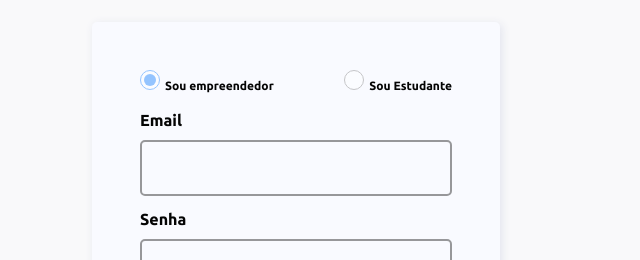
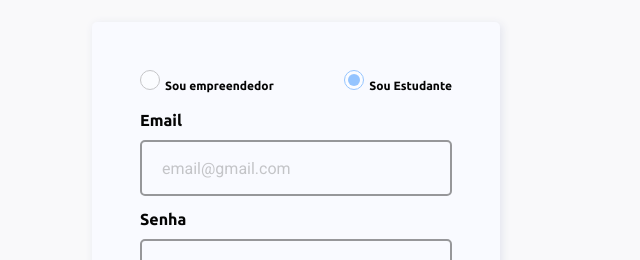
Before and after one commit to eemilyy/ada-front, a React (Create React App) app: page /signup in a window 1280 px wide. Both pictures are taken after a click on the button "Cadastrar com email". Shown: the part 282-542 px from the top of the page, without its empty margins (344-984 px from the left). Built offline with nearby package versions, Linux system fonts and the light colour scheme; no server answers.

Commit message:
resolvendo conflitos de merge

```diff
--- a/src/pages/signUp/signUp.js
+++ b/src/pages/signUp/signUp.js
@@ -25,7 +25,9 @@ function SignUp() {
 
 	const [email, setEmail] = useState("");
 	const [senha, setSenha] = useState("");
+	const [senhaConfirm, setSenhaConfirm] = useState("");
 	const [nome, setNome] = useState("");
+	const [tipo, setTipo] = useState("");
 	const [cpf, setCpf] = useState("");
 	const [telefone, setTelefone] = useState("");
 	const [cep, setCep] = useState("");
@@ -86,23 +88,34 @@ function SignUp() {
 						<div className='d-flex justify-content-between mb-3'>
 
 							<div className='justify-content-center'>
-								<input className="check-input" type="radio" name="user_type" id="employer" checked />
+								<input className="check-input" type="radio" name="user_type" id="employer" onChange={() => setTipo("employer")} />
 								<label className="font-subtitle-12-ubuntu mb-0" for="inlineRadio1">Sou empreendedor</label>
 							</div>
 
 							<div>
 
-								<input className="check-input" type="radio" name="user_type" id="student" />
+								<input className="check-input" type="radio" name="user_type" id="student" checked onChange={() => setTipo("student")} />
 								<label className="font-subtitle-12-ubuntu mb-0" for="inlineRadio2">Sou Estudante</label>
 							</div>
 
 						</div>
 
+						{/*email*/}
+						<div className="input-field d-flex flex-column">
+							<label className="font-subtitle-16-ubuntu"> Email </label>
+							<input type="Email" placeholder= "email@gmail.com" value={email} onChange={(e)=> setEmail(e.target.value)}/>
+						</div>
+						{/*password*/}
+						<div className="input-field d-flex flex-column">
+							<label className="font-subtitle-16-ubuntu"> Senha </label>
+							<input type="Password" placeholder= "" value={senha} onChange={(e)=> setSenha(e.target.value)}/>
+						</div>
+						{/*password-confirm*/}
+						<div className="input-field d-flex flex-column">
+							<label className="font-subtitle-16-ubuntu"> Repetir senha </label>
+							<input type="Password" placeholder= "" value={senhaConfirm} onChange={(e)=> setSenhaConfirm(e.target.value)}/>
+						</div>
 
-
-						<Input label="Email"></Input>
-						<Input type="password" label="Senha"></Input>
-						<Input type="password" label="Repetir senha"></Input>
 						<div className='row m-0 mt-4 mb-3 color_gray'>
 						<button type="button" className="signInSignOut font-button-20-ubuntu" onClick={() => {setStep(state => state + 1)}}>Próximo</button>
 						</div>
```
